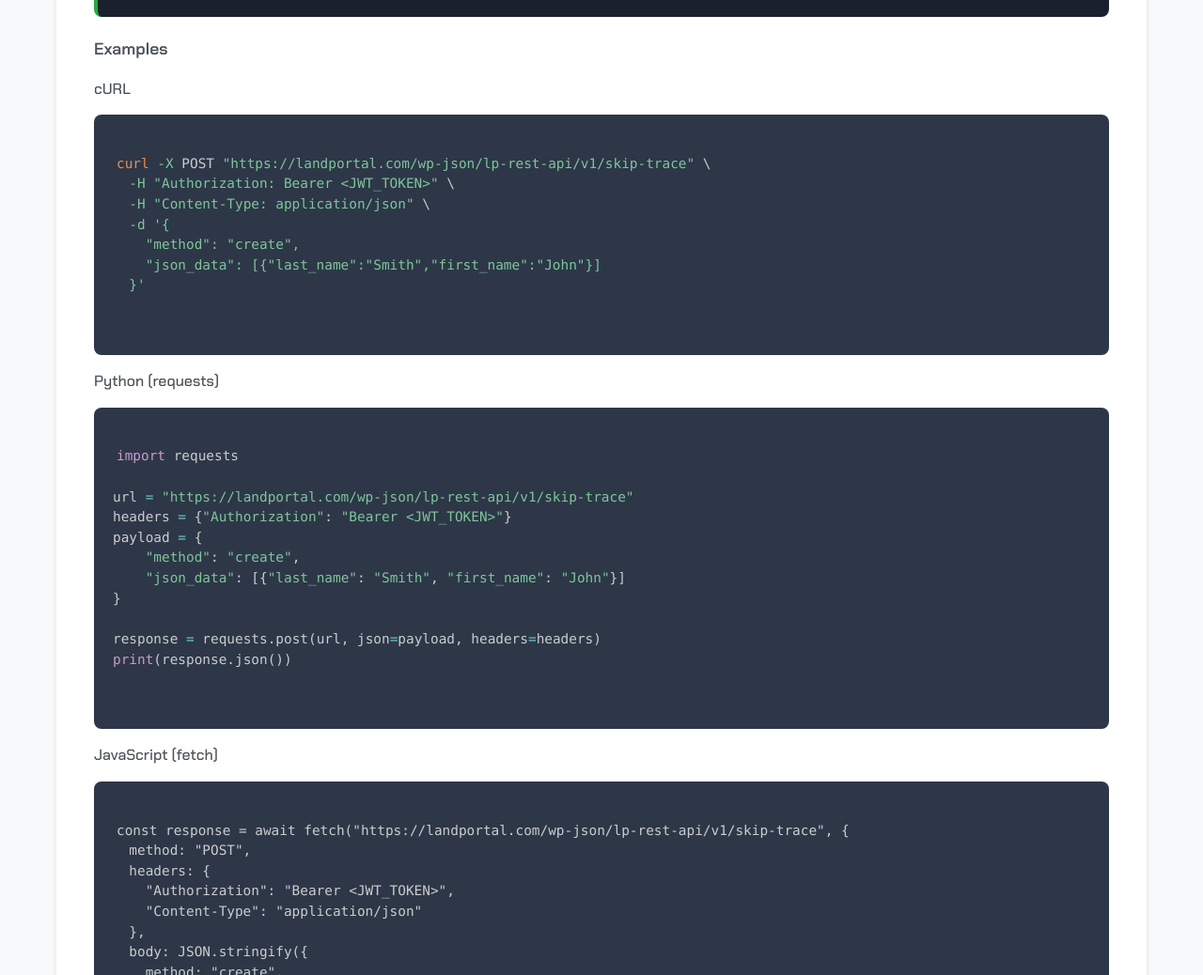
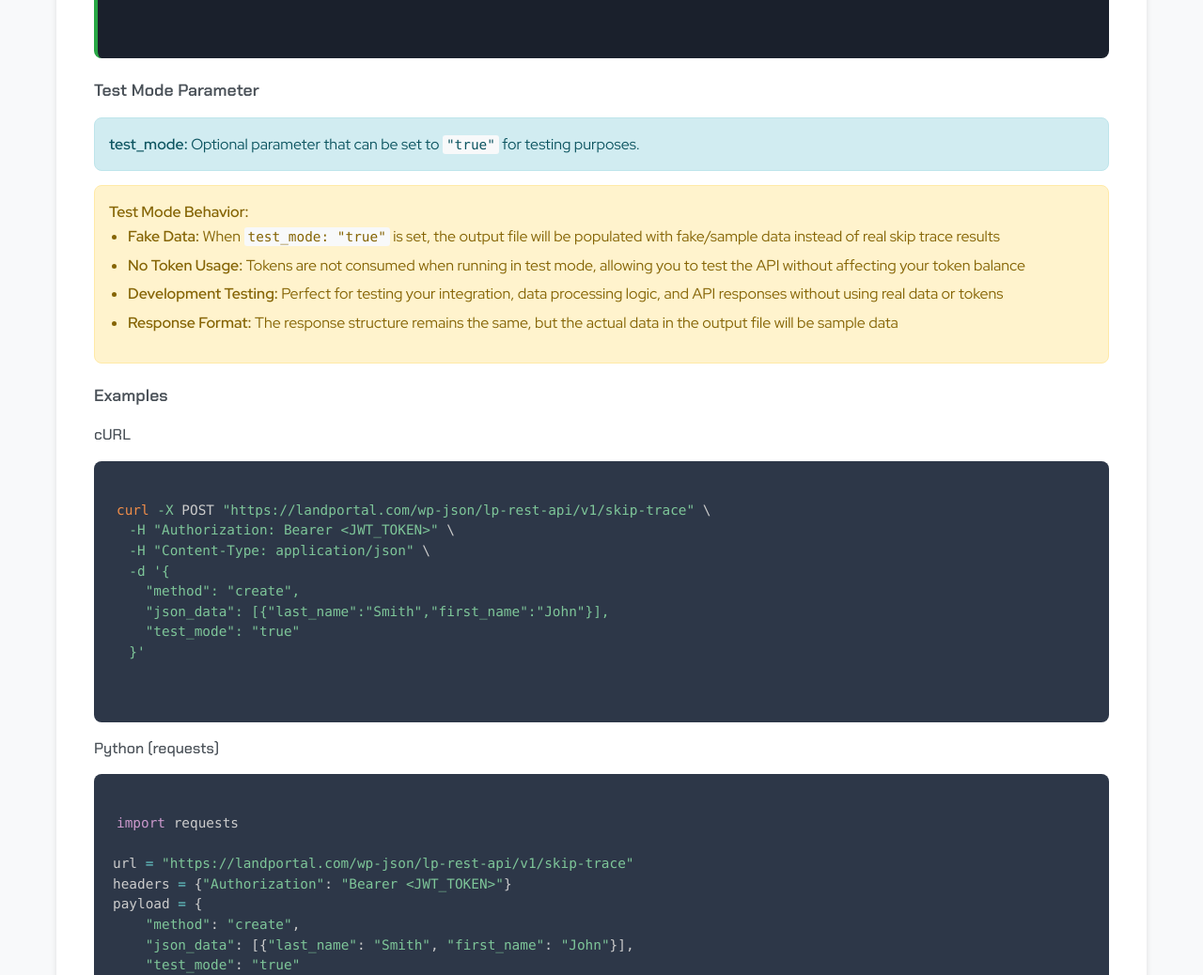
Before and after one commit to lyashkoandrei/lp-api-doc, a plain HTML site: page index.html in a window 1280 px wide. Shown: the part 3336-4374 px from the top of the page at 94% size. Drawn offline with nearby package versions, Linux system fonts and the light colour scheme.

Commit message:
feat: Add test_mode parameter to skip trace API documentation
- Add test_mode parameter to skip trace API documentation
- Update examples to include test_mode parameter
- Update success response to include test_mode parameter
- Update error response to include test_mode parameter
- Update request body to include test_mode parameter
- Update response format to include test_mode parameter

```diff
--- a/index.html
+++ b/index.html
@@ -101,7 +101,8 @@
     "property_state": "property_state",
     "property_zip": "property_zip"
   },
-  "emails_trace": false
+  "emails_trace": false,
+  "test_mode": "true"
 }</code></pre>
                 </div>
 
@@ -123,7 +124,8 @@
       "property_zip": "11201"
     }
   ],
-  "emails_trace": false
+  "emails_trace": false,
+  "test_mode": "true"
 }</code></pre>
                 </div>
 
@@ -141,6 +143,21 @@
 }</code></pre>
                 </div>
 
+                <h4>Test Mode Parameter</h4>
+                <div class="info">
+                    <strong>test_mode:</strong> Optional parameter that can be set to <code>"true"</code> for testing purposes.
+                </div>
+
+                <div class="warning">
+                    <strong>Test Mode Behavior:</strong>
+                    <ul>
+                        <li><strong>Fake Data:</strong> When <code>test_mode: "true"</code> is set, the output file will be populated with fake/sample data instead of real skip trace results</li>
+                        <li><strong>No Token Usage:</strong> Tokens are not consumed when running in test mode, allowing you to test the API without affecting your token balance</li>
+                        <li><strong>Development Testing:</strong> Perfect for testing your integration, data processing logic, and API responses without using real data or tokens</li>
+                        <li><strong>Response Format:</strong> The response structure remains the same, but the actual data in the output file will be sample data</li>
+                    </ul>
+                </div>
+
                 <h4 id="examples">Examples</h4>
 
                 <h5>cURL</h5>
@@ -150,7 +167,8 @@
   -H "Content-Type: application/json" \
   -d '{
     "method": "create",
-    "json_data": [{"last_name":"Smith","first_name":"John"}]
+    "json_data": [{"last_name":"Smith","first_name":"John"}],
+    "test_mode": "true"
   }'</code></pre>
                 </div>
 
@@ -162,7 +180,8 @@ url = "https://landportal.com/wp-json/lp-rest-api/v1/skip-trace"
 headers = {"Authorization": "Bearer &lt;JWT_TOKEN&gt;"}
 payload = {
     "method": "create",
-    "json_data": [{"last_name": "Smith", "first_name": "John"}]
+    "json_data": [{"last_name": "Smith", "first_name": "John"}],
+    "test_mode": "true"
 }
 
 response = requests.post(url, json=payload, headers=headers)
@@ -179,7 +198,8 @@ print(response.json())</code></pre>
   },
   body: JSON.stringify({
     method: "create",
-    json_data: [{ last_name: "Smith", first_name: "John" }]
+    json_data: [{ last_name: "Smith", first_name: "John" }],
+    test_mode: "true"
   })
 });
 
```
